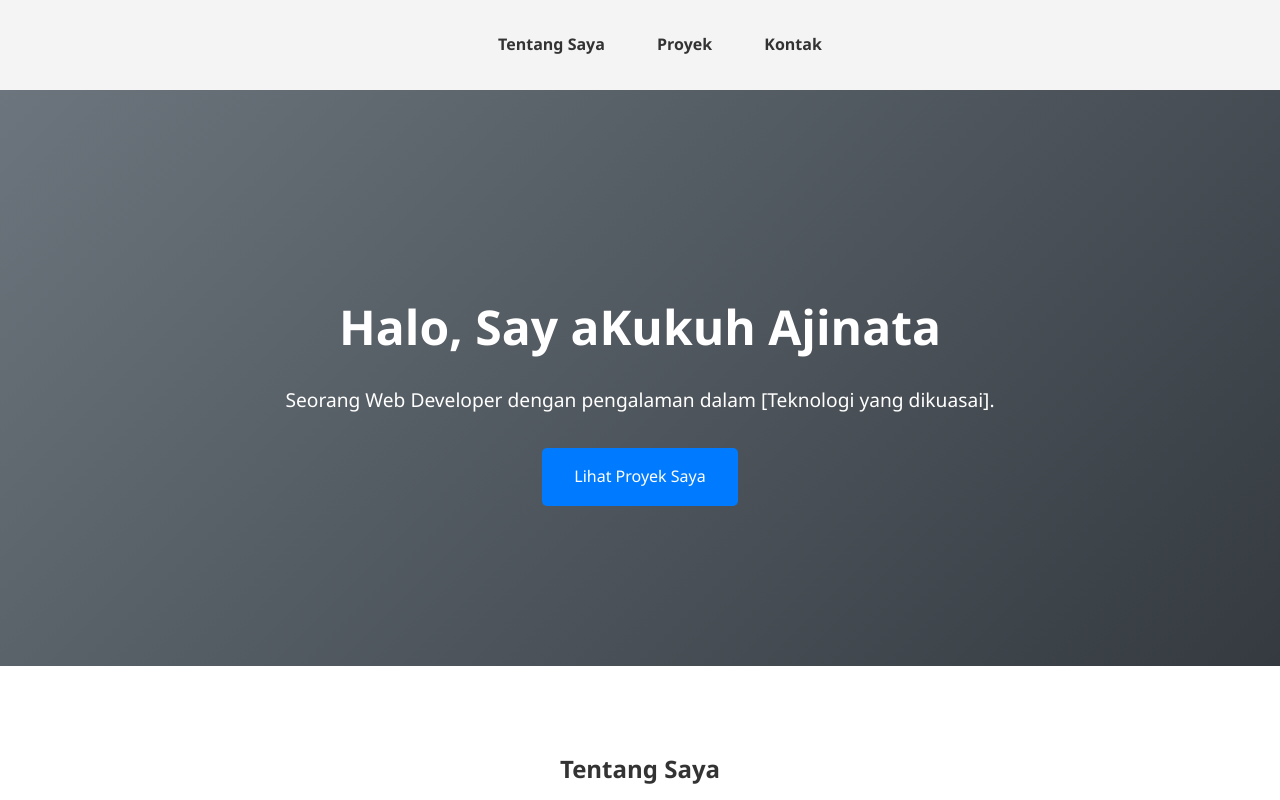
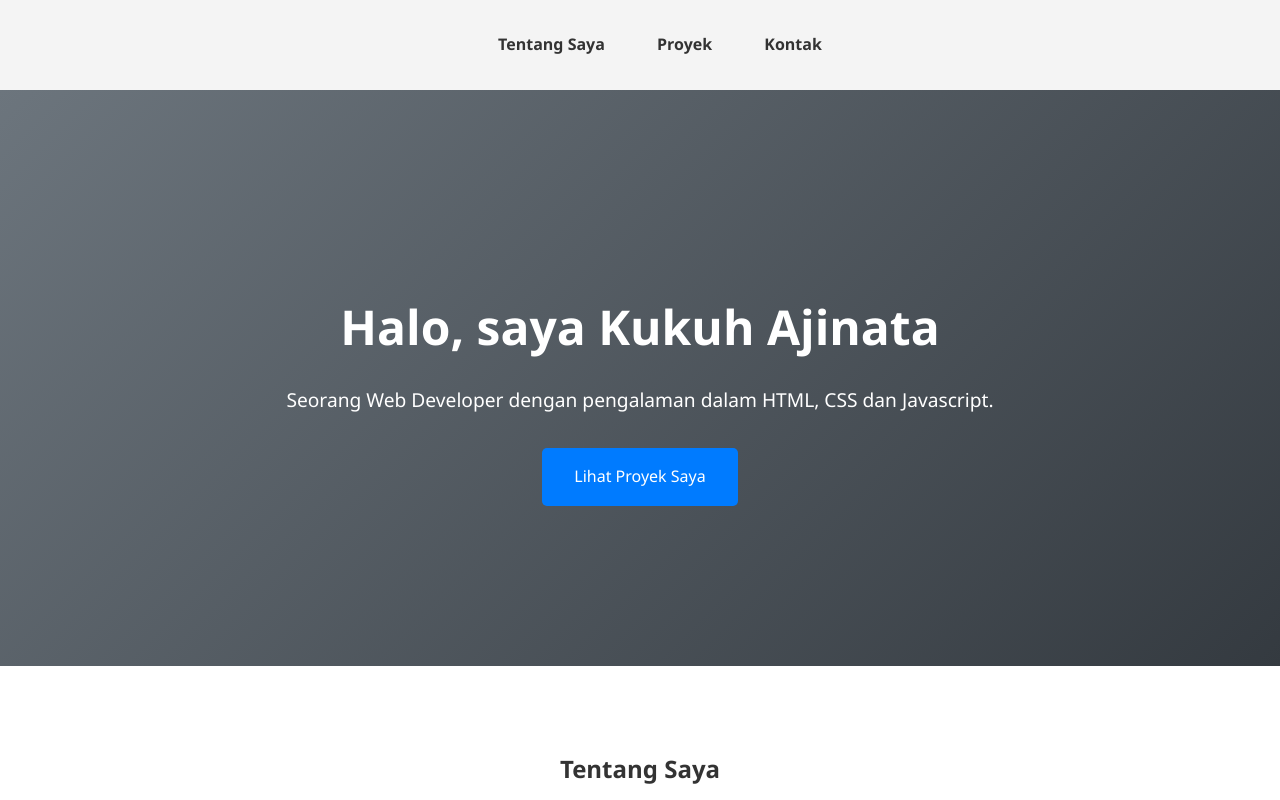
Before and after one commit to bangkatul123/bangkatul.github.io, a plain HTML site: page index.html in a window 1280 px wide. Shown: the top 800 px of the page. Drawn offline with Linux system fonts and the light colour scheme.

Commit message:
ubahan 2

```diff
--- a/index.html
+++ b/index.html
@@ -19,8 +19,8 @@
 
                                                                                                                     <section id="hero">
                                                                                                                             <div class="hero-content">
-                                                                                                                                        <h1>Halo, Say aKukuh Ajinata</h1>
-                                                                                                                                                    <p>Seorang Web Developer dengan pengalaman dalam [Teknologi yang dikuasai].</p>
+                                                                                                                                        <h1>Halo, saya Kukuh Ajinata</h1>
+                                                                                                                                                    <p>Seorang Web Developer dengan pengalaman dalam HTML, CSS dan Javascript.</p>
                                                                                                                                                                 <a href="#proyek" class="btn">Lihat Proyek Saya</a>
                                                                                                                                                                         </div>
                                                                                                                                                                             </section>
@@ -60,7 +60,7 @@
                                                                                                                                                                                                                                                                                                                                                                                                                                                                                                                                                                                     <h2>Kontak</h2>
                                                                                                                                                                                                                                                                                                                                                                                                                                                                                                                                                                                                 <p>Anda dapat menghubungi saya melalui:</p>
                                                                                                                                                                                                                                                                                                                                                                                                                                                                                                                                                                                                             <ul>
-                                                                                                                                                                                                                                                                                                                                                                                                                                                                                                                                                                                                                            <li>Email: <a href="mailto:email@anda.com">email@anda.com</a></li>
+                                                                                                                                                                                                                                                                                                                                                                                                                                                                                                                                                                                                                            <li>Email: <a href="mailto:email@anda.com"bangkatul8@gmail.com</a></li>
                                                                                                                                                                                                                                                                                                                                                                                                                                                                                                                                                                                                                                             <li>LinkedIn: <a href="#">linkedin.com/in/namaanda</a></li>
                                                                                                                                                                                                                                                                                                                                                                                                                                                                                                                                                                                                                                                             <li>GitHub: <a href="#">github.com/namaanda</a></li>
                                                                                                                                                                                                                                                                                                                                                                                                                                                                                                                                                                                                                                                                         </ul>
```
